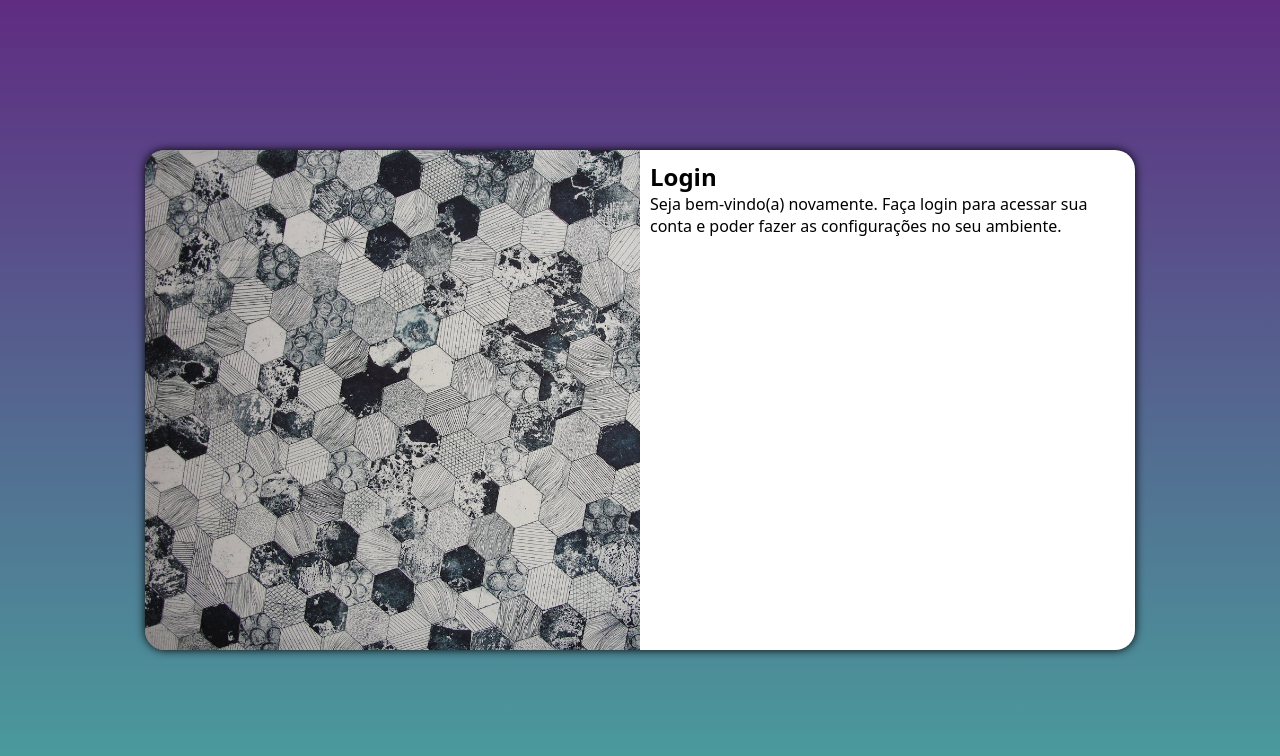
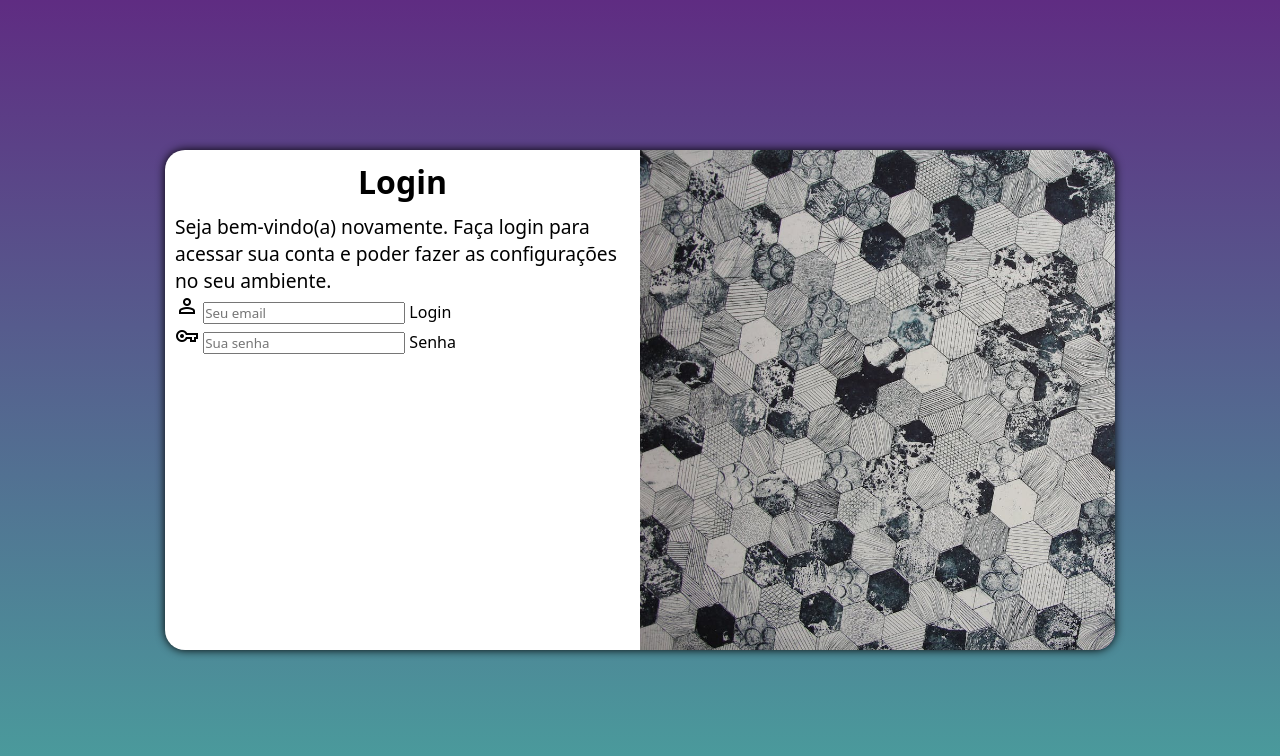
Before and after one commit to Jo3n3s/projeto-login, a plain HTML site: page index.html in a window 1280 px wide. Drawn offline with nearby package versions, Linux system fonts and the light colour scheme.

Commit message:
ajustes finais

```diff
--- a/estilos/media-query.css
+++ b/estilos/media-query.css
@@ -39,17 +39,25 @@
     }
 
     section#login {
-        width: 990px;;
+        width: 950px;;
     }
 
     section#login > div#imagem {
-        float: left;
+        float: right;
         width: 50%;
         height: 100%;
     }
 
     section#login > div#formulario {
-        float: right;
+        float: left;
         width: 50%;
     }
+
+    div#formulario > h1 {
+        font-size: 2em;;
+    }
+
+    div#formulario > p {
+        font-size: 1.2em;
+    }
 }
--- a/estilos/style.css
+++ b/estilos/style.css
@@ -55,3 +55,12 @@ section#login > div#formulario {
     display: block;
     padding: 10px;
 }
+
+div#formulario > h1 {
+    text-align: center;
+    margin-bottom: 10px;
+}
+
+div#formulario > p {
+    font-size: 0.8em;
+}
--- a/index.html
+++ b/index.html
@@ -4,8 +4,10 @@
     <meta charset="UTF-8">
     <meta name="viewport" content="width=device-width, initial-scale=1.0">
     <title>Login</title>
+    <link href="https://fonts.googleapis.com/css2?family=Material+Symbols+Outlined" rel="stylesheet" />
     <link rel="stylesheet" href="estilos/style.css">
     <link rel="stylesheet" href="estilos/media-query.css">
+
 </head>
 <body>
     <main>
@@ -16,7 +18,20 @@
             <div id="formulario">
                 <h1>Login</h1>
                 <p>Seja bem-vindo(a) novamente. Faça login para acessar sua conta e poder fazer as configurações no seu ambiente.</p>
-                <form action="login.php" method="post">
+                <form action="login.php" method="post" autocomplete="on">
+                    <div class="campo">
+                        <span class="material-symbols-outlined">person</span>
+                        <input type="email" name="login" id="ilogin" placeholder="Seu email">
+                         <label for="ilogin">Login</label>
+
+                    </div>
+                    <div class="campo">
+
+                        <span class="material-symbols-outlined">vpn_key</span>
+                        <input type="password" name="senha" id="isenha" placeholder="Sua senha">
+                         <label for="isenha">Senha</label>
+
+                    </div>
 
 
                 </form>
```
